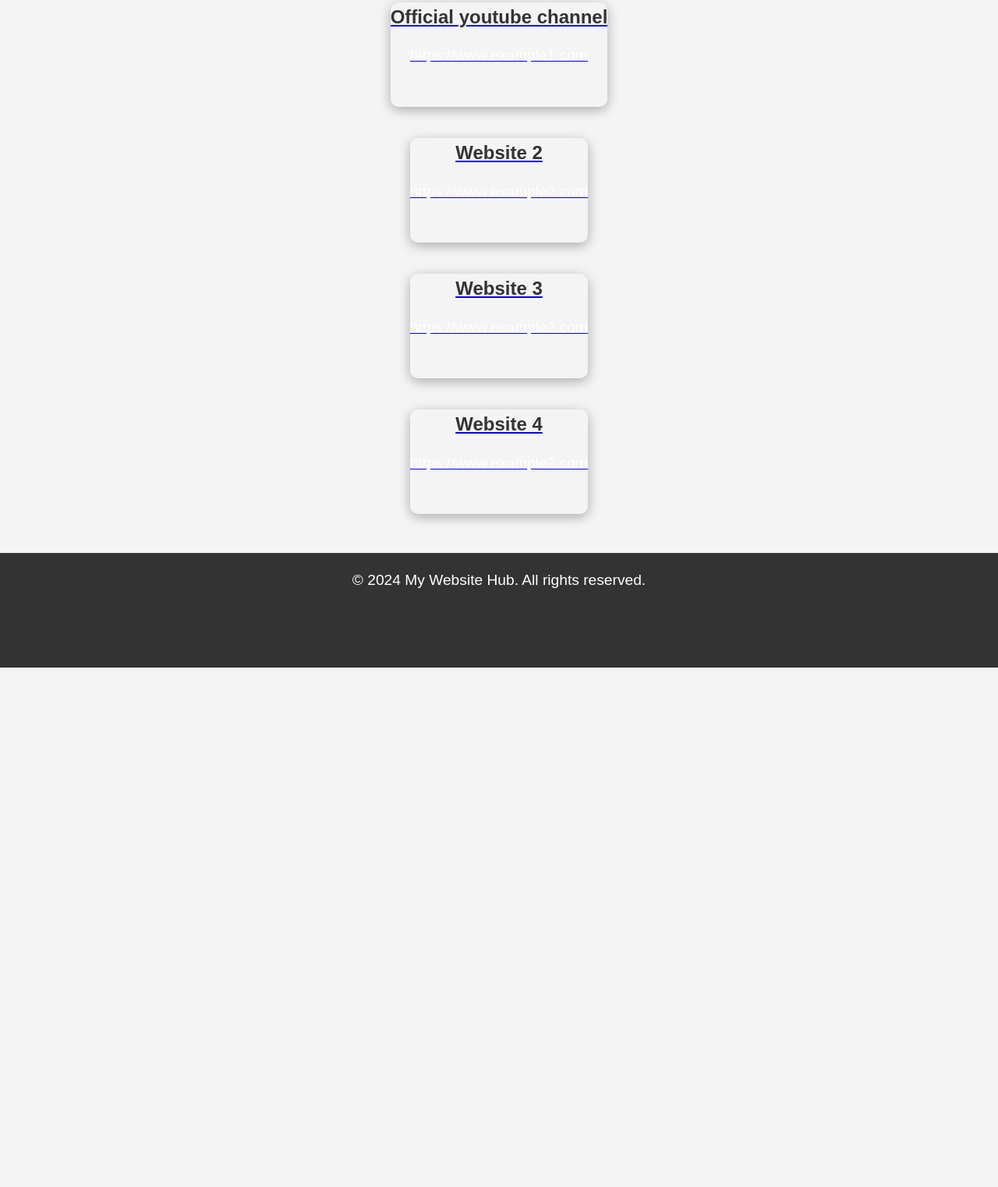
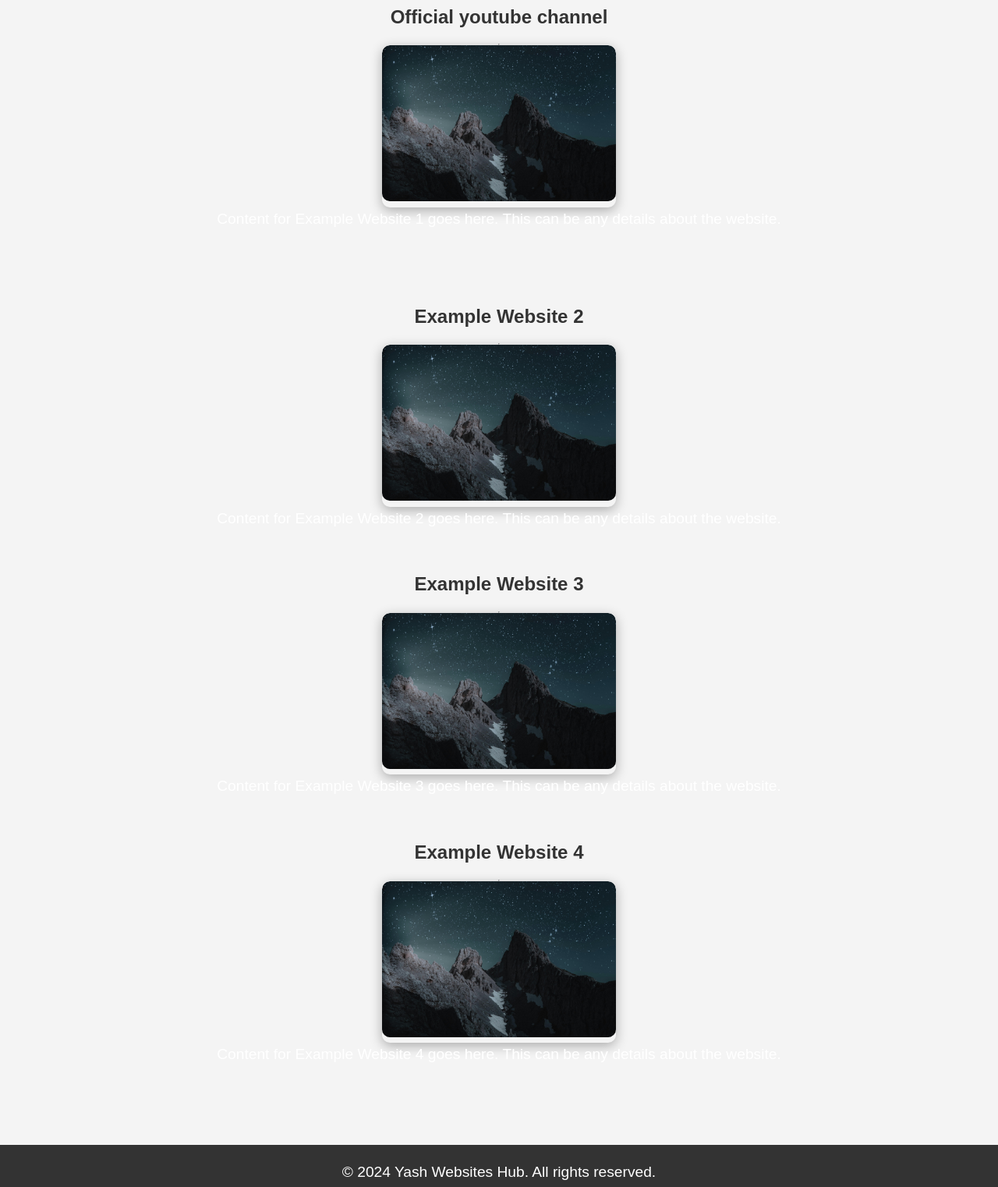
Before and after one commit to yashansh310710/Main, a plain HTML site: page index.html in a window 1280 px wide. Shown: the part 847-2369 px from the top of the page at 78% size. Before the commit the page ends 1703 px from the top, so only its background shows below. Drawn offline with Linux system fonts and the light colour scheme.

Commit message:
Update index.html

```diff
--- a/index.html
+++ b/index.html
@@ -4,7 +4,7 @@
     <meta charset="UTF-8">
     <meta name="viewport" content="width=device-width, initial-scale=1.0">
     <meta http-equiv="X-UA-Compatible" content="ie=edge">
-    <title> Yash websites Hub</title>
+    <title> Yash Websites Hub</title>
     <link rel="stylesheet" href="styles.css">
     <link rel="icon" href="Favicon.ico" type="image/x-icon"> <!-- Favicon -->
 </head>
@@ -18,42 +18,64 @@
 
     <main>
         <div class="website-links">
-            <!-- Example Website Links -->
-            <div class="website-item visible">
-                <a href="https://yashansh310710.github.io/y/y.html" target="_blank" class="website-link">
+            <!-- Website 1 -->
+            <div class="website-item">
                 <h3>Official youtube channel</h3>
-                    <p>https://www.example1.com</p>
+                <hr>
+                <a href="yashansh310710.github.io/y/y.html" target="_blank" class="website-link">
+                    <div class="website-image-container">
+                        <img src="y.jpg" alt="Website 1" class="website-image">
+                    </div>
                 </a>
+                <div class="website-content">
+                    <p>Content for Example Website 1 goes here. This can be any details about the website.</p>
                 </div>
-            <div class="website-item visible">
+            </div>
+
+            <!-- Website 2 -->
+            <div class="website-item">
+                <h3>Example Website 2</h3>
+                <hr>
                 <a href="https://www.example2.com" target="_blank" class="website-link">
-                    <h3>Website 2</h3>
-                    <p>https://www.example2.com</p>
+                    <div class="website-image-container">
+                        <img src="y.jpg" alt="Website 2" class="website-image">
+                    </div>
                 </a>
+                <div class="website-content">
+                    <p>Content for Example Website 2 goes here. This can be any details about the website.</p>
                 </div>
-            <div class="website-item visible">
+<!-- Website 3 -->
+            <div class="website-item">
+                <h3>Example Website 3</h3>
+                <hr>
                 <a href="https://www.example2.com" target="_blank" class="website-link">
-                    <h3>Website 3</h3>
-                    <p>https://www.example2.com</p>
+                    <div class="website-image-container">
+                        <img src="y.jpg" alt="Website 3" class="website-image">
+                    </div>
                 </a>
+                <div class="website-content">
+                    <p>Content for Example Website 3 goes here. This can be any details about the website.</p>
                 </div>
-            <div class="website-item visible">
+                <!-- Website 4 -->
+            <div class="website-item">
+                <h3>Example Website 4</h3>
+                <hr>
                 <a href="https://www.example2.com" target="_blank" class="website-link">
-                    <h3>Website 4</h3>
-                    <p>https://www.example2.com</p>
+                    <div class="website-image-container">
+                        <img src="y.jpg" alt="Website 4" class="website-image">
+                    </div>
                 </a>
+                <div class="website-content">
+                    <p>Content for Example Website 4 goes here. This can be any details about the website.</p>
                 </div>
-            <!-- Add more website items here -->
+            </div>
+
+            <!-- Add more website items as needed -->
         </div>
     </main>
 
     <footer>
-        <p>&copy; 2024 My Website Hub. All rights reserved.</p>
-        <div class="social-icons">
-            <a href="https://twitter.com" target="_blank">Twitter</a>
-            <a href="https://facebook.com" target="_blank">Facebook</a>
-            <!-- Add more social links here -->
-        </div>
+        <p>&copy; 2024 Yash Websites Hub. All rights reserved.</p>
     </footer>
 
     <button id="back-to-top" class="back-to-top">Back to Top</button>
```
Lines whose indentation alone changed are shown as unchanged.
